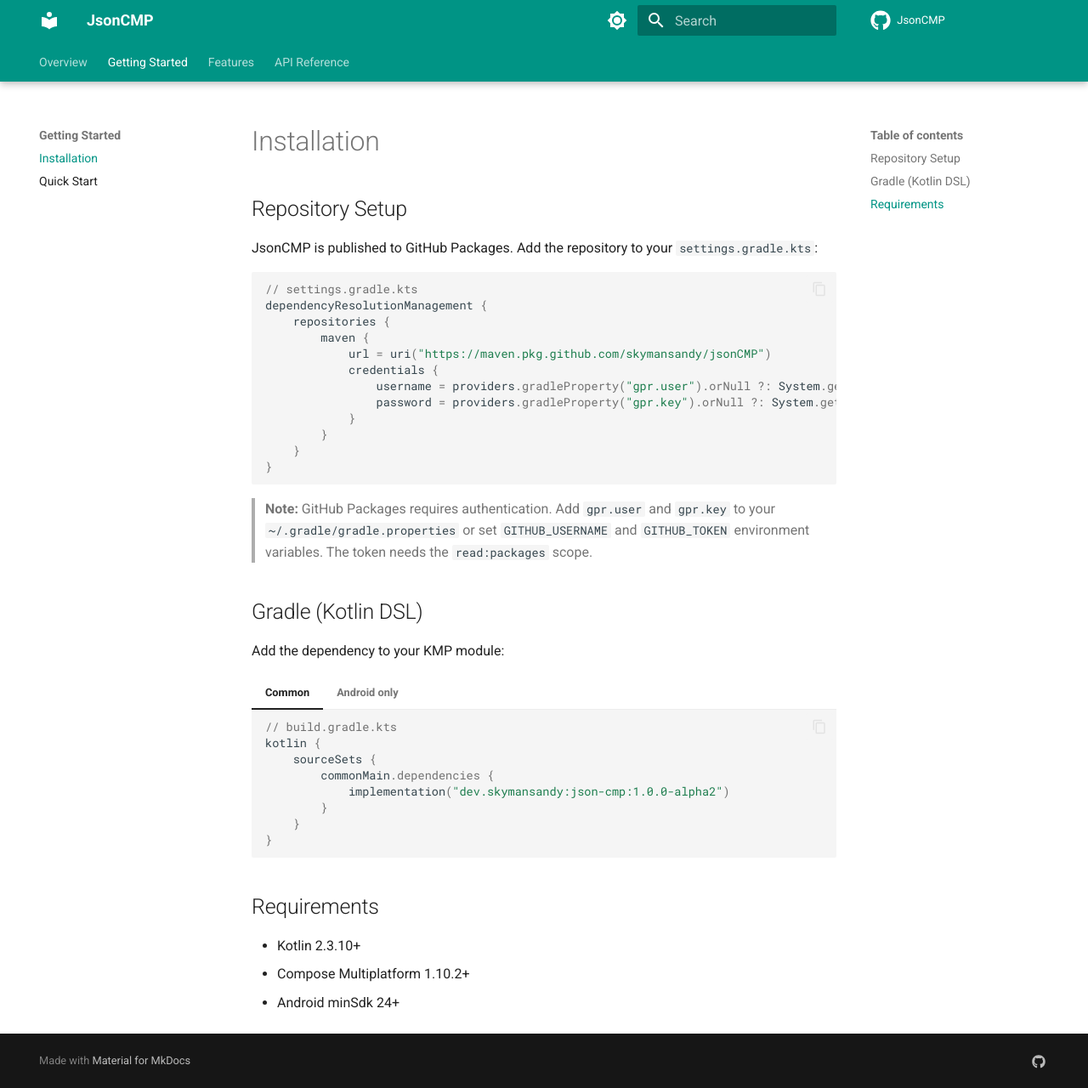
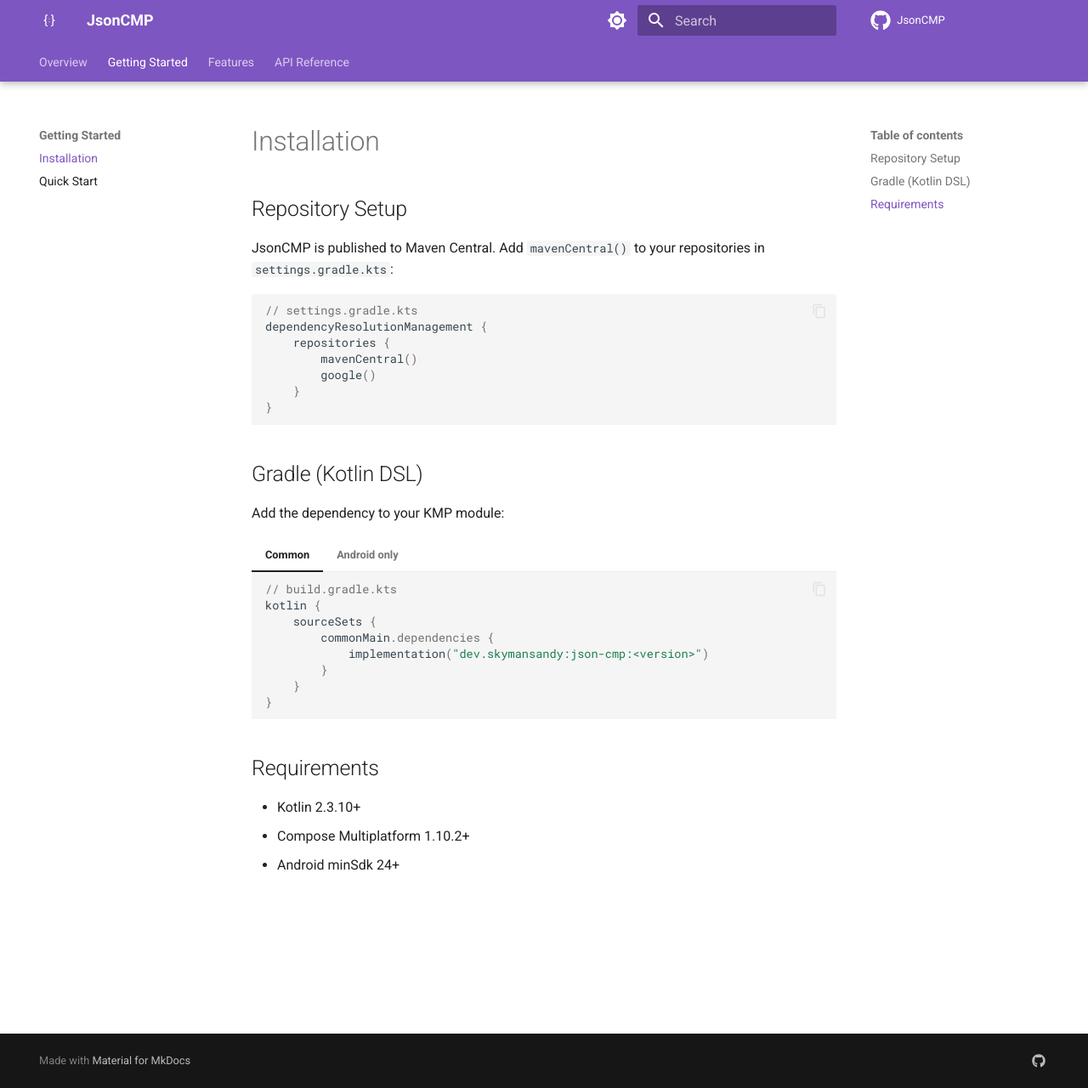
Before and after one commit to skymansandy/jsonCMP, an MkDocs documentation site: the page built from docs/getting-started/installation.md, in a window 1280 px wide and 1280 px high. Shown: the whole window at 85% size. Built offline with MkDocs 1.6.1 and Material for MkDocs 9.7.7, drawn with Linux system fonts in a browser that asks for light colours; comment, search, counter and statistics services are not loaded.

Commit message:
chore: Setup maven publishing and update docs (#3)
* Add icon

* Update publishing

* Update icon

````diff
--- a/docs/getting-started/installation.md
+++ b/docs/getting-started/installation.md
@@ -2,26 +2,17 @@
 
 ## Repository Setup
 
-JsonCMP is published to GitHub Packages. Add the repository to your `settings.gradle.kts`:
+JsonCMP is published to Maven Central. Add `mavenCentral()` to your repositories in `settings.gradle.kts`:
 
 ```kotlin
 // settings.gradle.kts
 dependencyResolutionManagement {
     repositories {
-        maven {
-            url = uri("https://maven.pkg.github.com/skymansandy/jsonCMP")
-            credentials {
-                username = providers.gradleProperty("gpr.user").orNull ?: System.getenv("GITHUB_USERNAME")
-                password = providers.gradleProperty("gpr.key").orNull ?: System.getenv("GITHUB_TOKEN")
-            }
-        }
+        mavenCentral()
+        google()
     }
 }
 ```
-
-> **Note:** GitHub Packages requires authentication. Add `gpr.user` and `gpr.key` to your
-> `~/.gradle/gradle.properties` or set `GITHUB_USERNAME` and `GITHUB_TOKEN` environment variables.
-> The token needs the `read:packages` scope.
 
 ## Gradle (Kotlin DSL)
 
@@ -34,7 +25,7 @@ Add the dependency to your KMP module:
     kotlin {
         sourceSets {
             commonMain.dependencies {
-                implementation("dev.skymansandy:json-cmp:1.0.0-alpha2")
+                implementation("dev.skymansandy:json-cmp:<version>")
             }
         }
     }
@@ -45,7 +36,7 @@ Add the dependency to your KMP module:
     ```kotlin
     // build.gradle.kts
     dependencies {
-        implementation("dev.skymansandy:json-cmp:1.0.0-alpha2")
+        implementation("dev.skymansandy:json-cmp:<version>")
     }
     ```
 
--- a/mkdocs.yml
+++ b/mkdocs.yml
@@ -8,13 +8,13 @@ theme:
   name: material
   palette:
     - scheme: default
-      primary: teal
+      primary: deep purple
       accent: amber
       toggle:
         icon: material/brightness-7
         name: Switch to dark mode
     - scheme: slate
-      primary: teal
+      primary: deep purple
       accent: amber
       toggle:
         icon: material/brightness-4
@@ -29,6 +29,8 @@ theme:
     - content.tabs.link
     - search.highlight
     - search.share
+  logo: icon-logo.svg
+  favicon: icon.png
   icon:
     repo: fontawesome/brands/github
 
````
Also changed, not shown: README.md (+9 -10 lines), androidApp/src/main/res/mipmap-hdpi/ic_launcher.png (added), androidApp/src/main/res/mipmap-mdpi/ic_launcher.png (added), androidApp/src/main/res/mipmap-xhdpi/ic_launcher.png (added), androidApp/src/main/res/mipmap-xxhdpi/ic_launcher.png (added), androidApp/src/main/res/mipmap-xxxhdpi/ic_launcher.png (added), docs/icon-logo.svg (added), docs/icon.png (added), docs/icon.svg (added), 7 other files.
